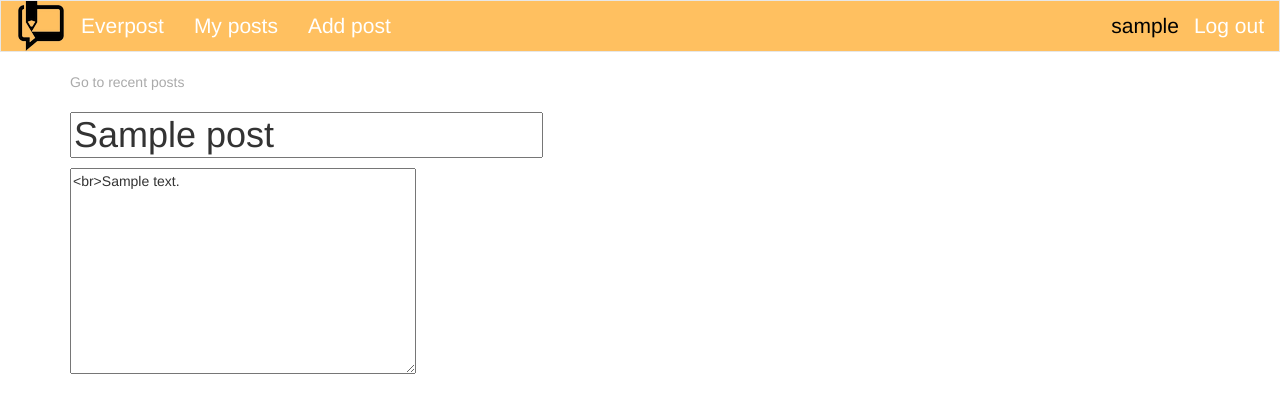
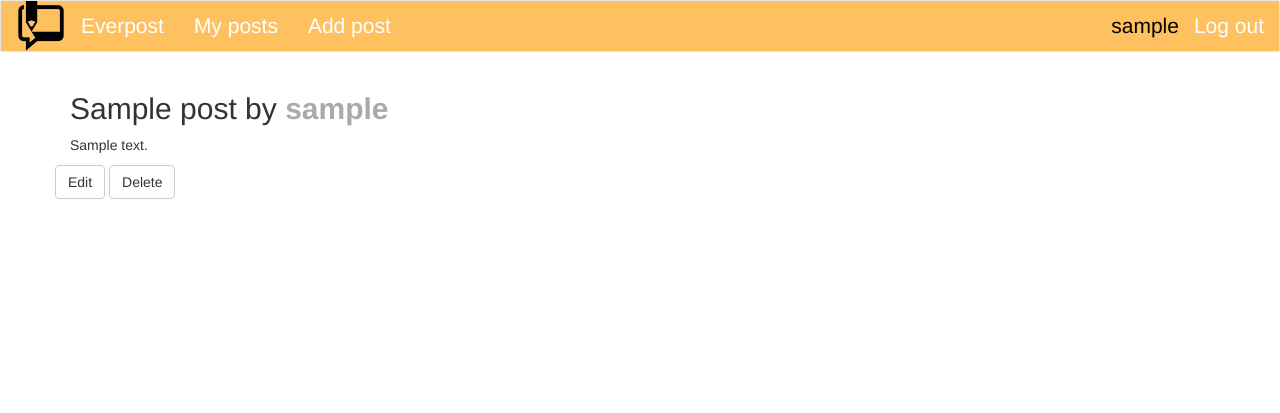
Before and after one commit to mkalmetieva/everpost, a Django app: page /post/1/ in a window 1280 px wide. Shown: the top 413 px of the page. Run offline with Django 3.2, Linux system fonts and the light colour scheme; a user stored in the database is signed in; tables that the repository leaves empty hold one stand-in row (values such as "Sample post"); some libraries are stand-ins or nearby versions.

Commit message:
Posts editing added

```diff
--- a/everpost/static/css/style.css
+++ b/everpost/static/css/style.css
@@ -359,14 +359,11 @@
 
 }
 
-.post_list > .post_title {
-
+.post_title {
+    font-weight: bold;
 }
 
-.post_list > .post_create_time {
-
+.post_create_time {
+    display: block;
+    text-align: right;
 }
-
-.post_list > .post_author {
-
-}
--- a/main/templates/post_delete.html
+++ b/main/templates/post_delete.html
@@ -1,15 +1,14 @@
 {% extends 'base.html' %}
 
 {% block content %}
-    <a href="{% url 'user_posts' pk=request.author.id %}">Go to my posts</a>
     <form method="POST" class="post_form">
         {% csrf_token %}
         <div class="row">
             <div class="col-md-6">
-                <a href="{% url 'my_posts' %}">Go to my posts</a>
                 <h1>Deleting</h1>
                 <h3>Are you sure you want to delete post {{ post.title }}?</h3>
                 <button type="submit" class="save btn btn-default">Yes, delete</button>
+                <a class="save btn btn-default" href="{% url 'user_posts' pk=request.user.id %}">Return to my posts</a>
             </div>
         </div>
     </form>
--- a/main/templates/post_view.html
+++ b/main/templates/post_view.html
@@ -4,19 +4,17 @@
 
     <div class="row">
         <div class="col-md-6">
-            <a href="{% url 'recent_posts' %}">Go to recent posts</a>
-            {% if post.author == request.user %}
-                <a href="{% url 'user_posts' pk=request.author.id %}">Go to my posts</a>
-            {% endif %}
-            <h1>{{ post.title }}</h1>
+            <h2>{{ post.title }} by <a class="post_title"
+                                       href="{% url 'user_posts' pk=post.author.id %}">{{ post.author.username }}</a>
+            </h2>
             <p>{{ post.text|linebreaksbr }}</p>
         </div>
     </div>
 
     {% if post.author == request.user %}
         <div class="row">
-            <a href="{% url 'post_edit' pk=post.id %}">Edit</a>
-            <a href="{% url 'post_delete' pk=post.id %}">Delete</a>
+            <a class="btn btn-default" href="{% url 'post_edit' pk=post.id %}">Edit</a>
+            <a class="btn btn-default" href="{% url 'post_delete' pk=post.id %}">Delete</a>
         </div>
     {% endif %}
 
--- a/main/templates/recent_posts.html
+++ b/main/templates/recent_posts.html
@@ -10,7 +10,7 @@
                     <li class="list-group-item">
                         <a class="post_title"
                            href="{% url 'post_view' pk=post.id %}"><span>{{ post.title }} </span></a>
-                        <span class="post_create_time">{{ post.created_at }}</span>
+                        <span class="post_author">{{ post.author.username }}</span>
                         <span class="post_create_time">{{ post.created_at }}</span>
                     </li>
                 {% endfor %}
--- a/main/templates/user_posts.html
+++ b/main/templates/user_posts.html
@@ -8,9 +8,9 @@
             <ul class="list-group post_list">
                 {% for post in posts %}
                     <li class="list-group-item">
-                        <a class="post_title"
-                           href="{% url 'post_view' pk=post.id %}"><span>{{ post.title }} </span></a>
-                        <span class="post_create_time">{{ post.created_at }}</span>
+                        <a href="{% url 'post_view' pk=post.id %}">
+                            <span class="post_title" >{{ post.title }} </span>
+                            <span class="post_create_time">{{ post.created_at }}</span></a>
                     </li>
                 {% endfor %}
             </ul>
--- a/main/views.py
+++ b/main/views.py
@@ -53,7 +53,9 @@
     if request.method == 'POST':
         form = PostForm(request.POST)
         if form.is_valid():
-            post_item = form.save()
+            post_item = form.save(commit=False)
+            post_item.author = request.user
+            post_item.save()
             return redirect('post_view', pk=post_item.pk)
     else:
         form = PostForm(instance=Post())
@@ -71,11 +73,14 @@
     if request.method == 'POST':
         post_form = PostForm(request.POST)
         if post_form.is_valid():
+            new_post_item = post_form.save(commit=False)
+            post_item.title = new_post_item.title
+            post_item.text = new_post_item.text
             post_item.save()
             return redirect('post_view', pk=post_item.pk)
     else:
         post_form = PostForm(instance=post_item)
-    return render(request, 'post_edit.html', {'post': post_form, 'action': 'edit'})
+    return render(request, 'post_edit.html', {'form': post_form, 'action': 'edit'})
 
 
 @login_required(login_url='/login/')
@@ -88,10 +93,10 @@
         )
     if request.method == "POST":
         post_item.delete()
-        return redirect('my_posts')
-    return render(request, 'post_delete.html', {'post': PostForm(instance=post_item)})
+        return redirect('user_posts', pk=request.user.id)
+    return render(request, 'post_delete.html', {'form': PostForm(instance=post_item)})
 
 
 def view_post(request, pk):
     post_item = get_object_or_404(Post, pk=pk)
-    return render(request, 'post_view.html', {'post': PostForm(instance=post_item)})
+    return render(request, 'post_view.html', {'post': post_item})
```
